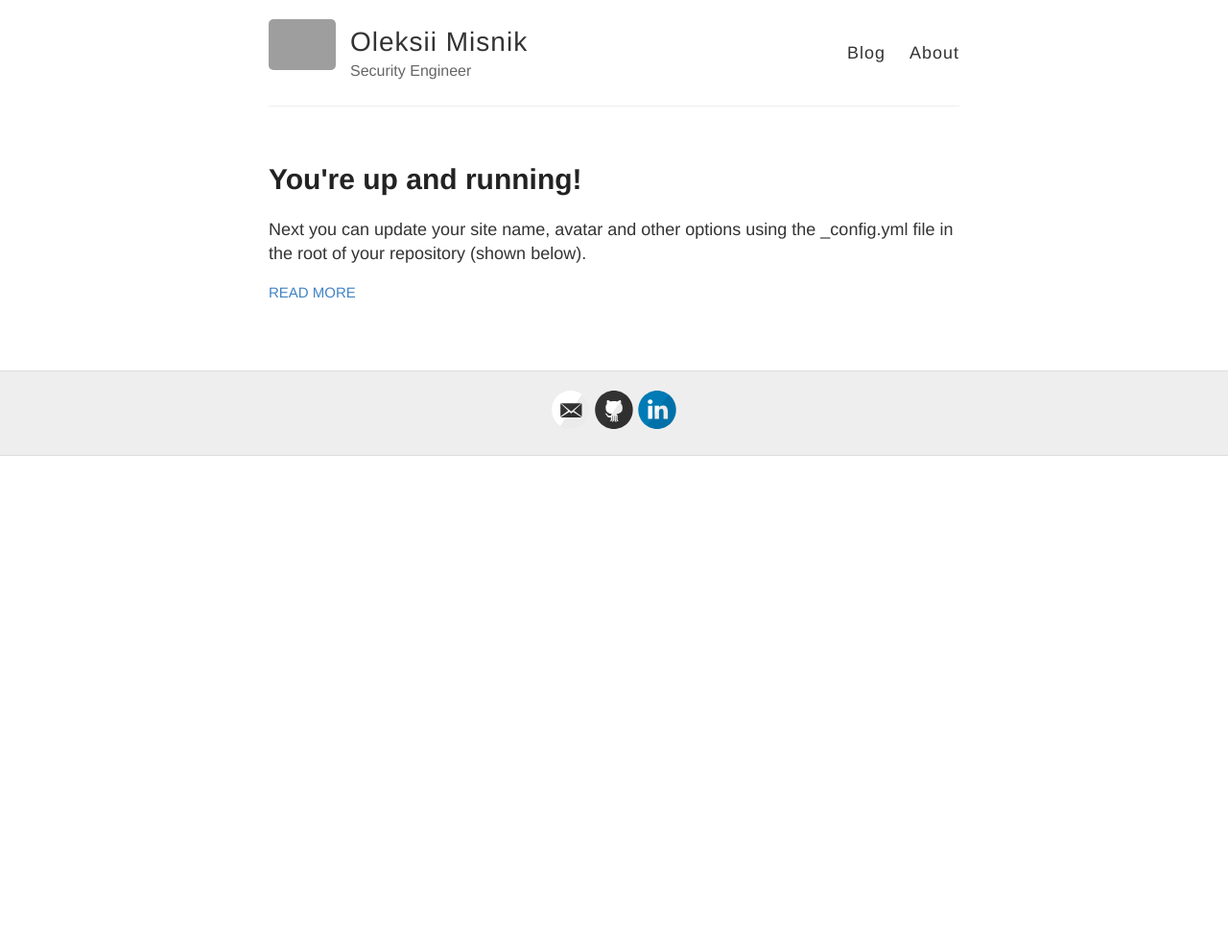
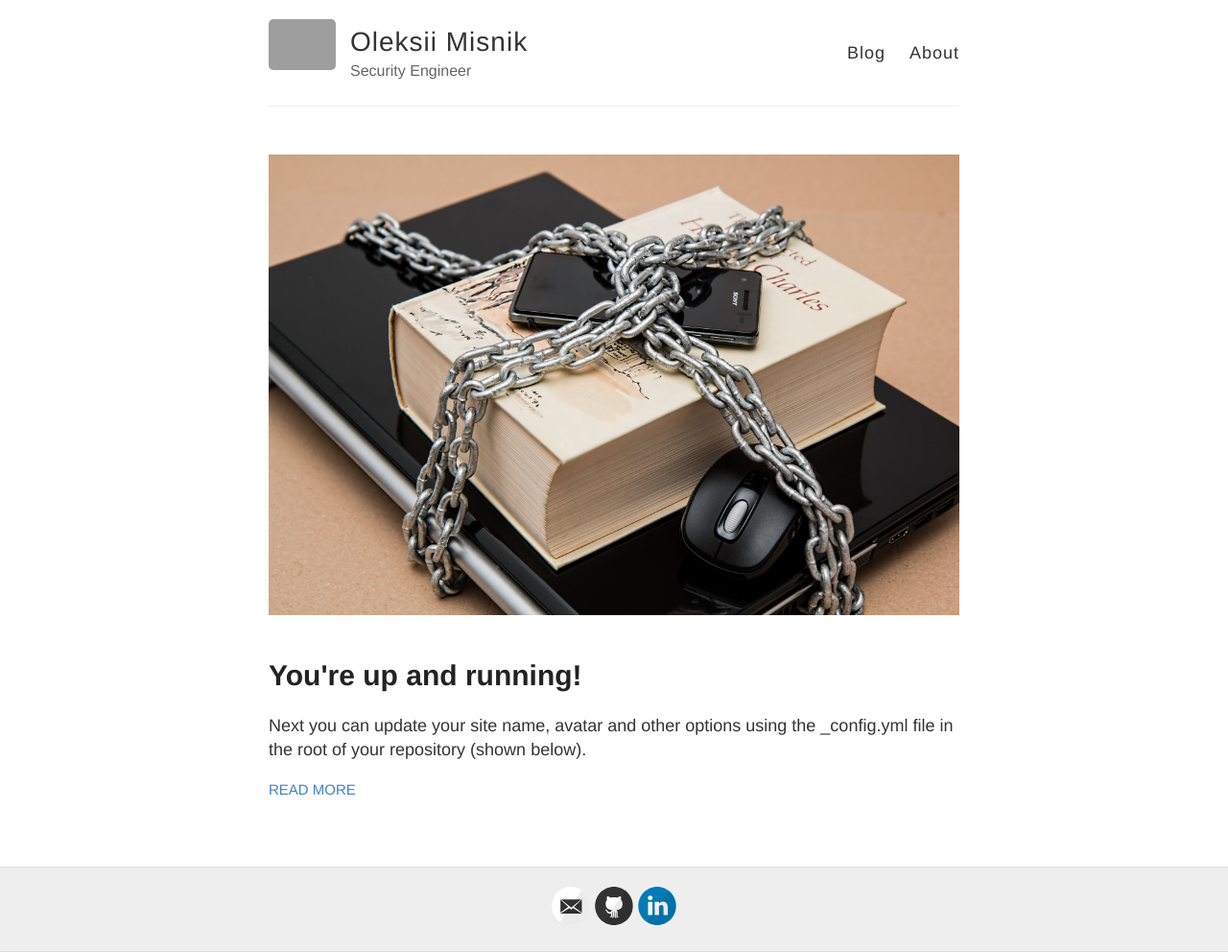
Before and after one commit to m1sn1k/m1sn1k.github.io, a Jekyll site: the page built from index.md, in a window 1280 px wide. Shown: the whole page at 96% size. Built offline with Jekyll 4.4.1, drawn with Linux system fonts in a browser that asks for light colours; before the commit the page ends 900 px from its top, so only the background shows below that; grey boxes are pictures that could not be loaded.

Commit message:
Testing own site

```diff
--- a/index.html
+++ b/index.md
@@ -2,8 +2,7 @@
 layout: default
 ---
 
-<meta property="og:image" content="https://m1sn1k.github.io/images/title.jpeg"></meta>
-
+![Intro](https://m1sn1k.github.io/images/title.jpeg)
 
 <div class="posts">
   {% for post in site.posts %}
```
